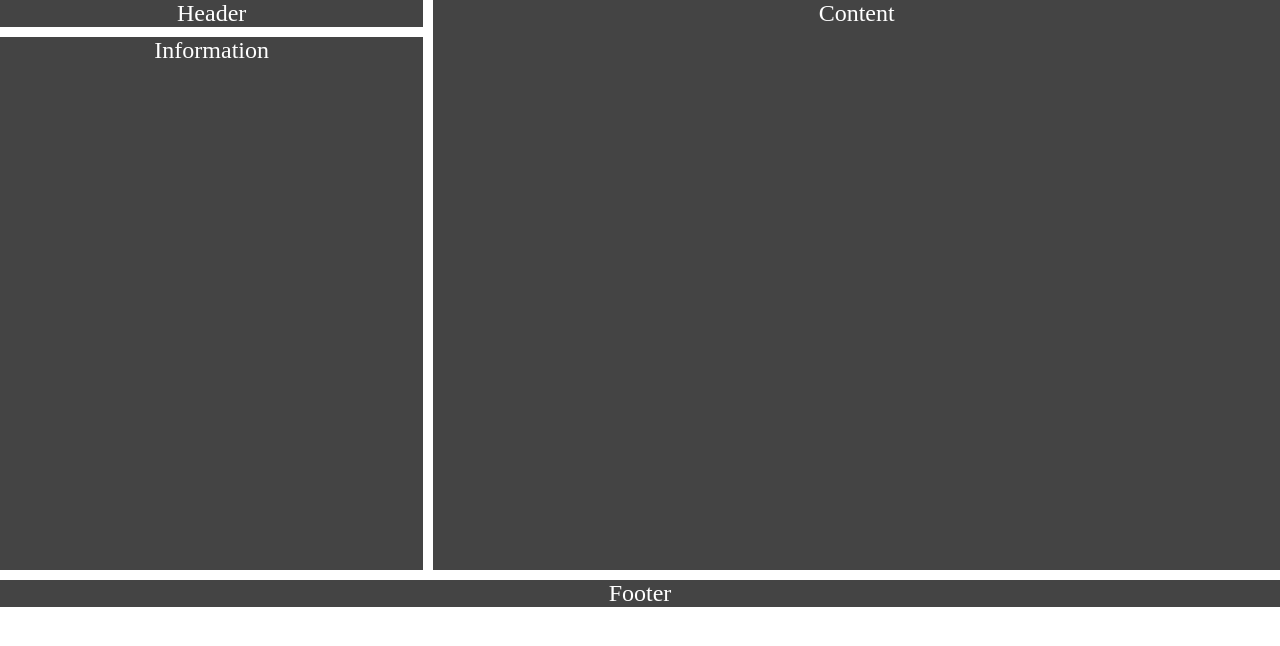
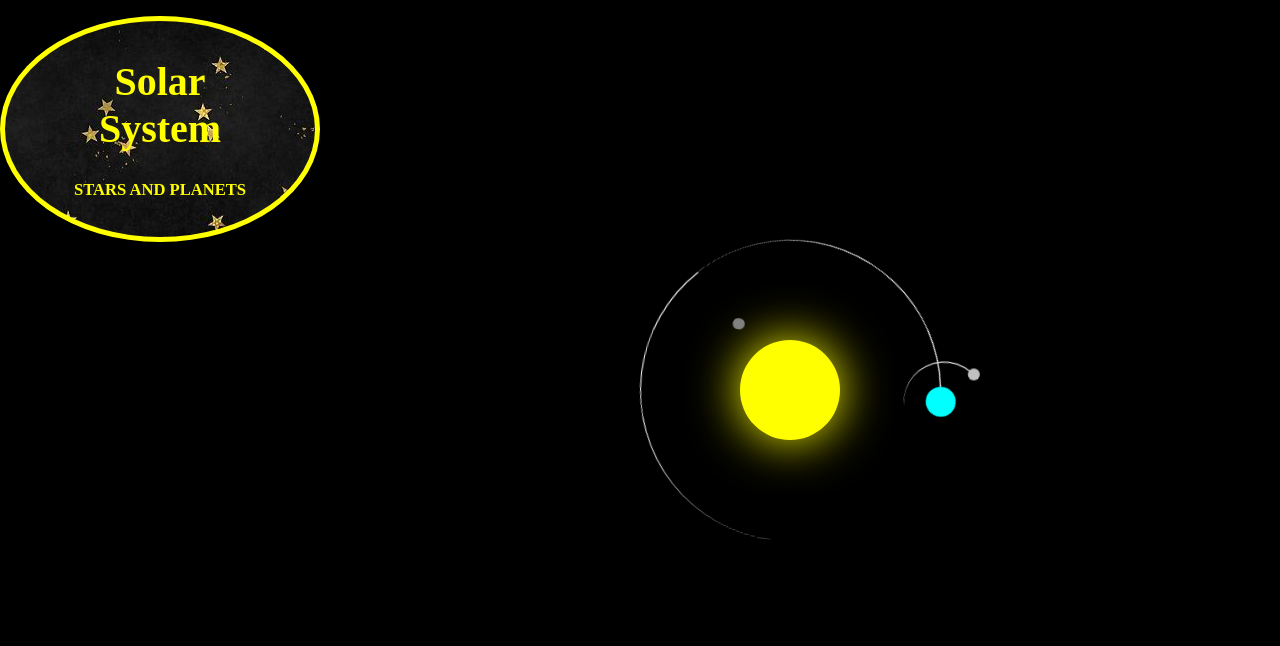
Before and after one commit to irinapech/Solar-System, a plain HTML site: page index.html in a window 1280 px wide. Drawn offline with Linux system fonts and the light colour scheme.

Commit message:
brought back the original layout, without the grid

```diff
--- a/content.css
+++ b/content.css
@@ -1,3 +1,13 @@
+body {
+    margin: 0;
+    height: 50vh;
+    display:flex;
+    align-items: center;
+    justify-content: center;
+    background-color: black;
+    overflow: hidden;
+}
+
 .header {
     padding: 10px 50px 10px 50px;
     text-align: center;
--- a/index.html
+++ b/index.html
@@ -1,33 +1,25 @@
 <!DOCTYPE html>
 <html>
     <head>
-        <link rel="stylesheet" type="text/css" href="styles.css" />
+        <!-- <link rel="stylesheet" type="text/css" href="styles.css" /> -->
+        <link rel="stylesheet" type="text/css" href="content.css" />
     </head>
     <body>
-        <!-- Grid start -->
-        <div class="container">
-            <div class="item header">Header</div>
-            <div class="item information">Information</div>
-            <div class="item content">Content</div>
-            <div class="item footer">Footer</div>
-          </div>
-        <!-- Grid End -->
-
         <!--Header content start-->
-        <!-- <div class="header">
+        <div class="header">
             <h1>Solar System</h1>
             <h5>STARS AND PLANETS</h5>
-        </div> -->
+        </div>
         <!-- Header content end -->
 
         <!-- Container content start -->
-        <!-- <div class="content">
+        <div class="content">
             <div class="sun"></div>
             <div class="earth">
                 <div class="moon"></div>
             </div>
             <div class="mercury"></div>
-        </div> -->
+        </div>
         <!-- Container content end -->
 
     </body>
--- a/styles.css
+++ b/styles.css
@@ -1,6 +1,6 @@
 body {
     margin: 0;
-    height: 50vh;
+    /* height: 50vh; */
     /* display:flex; */
     /* align-items: center; */
     /* justify-content: center; */
```
